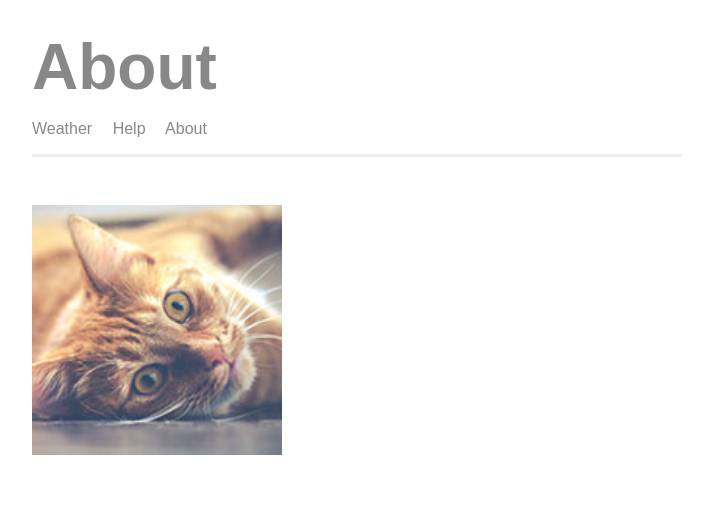
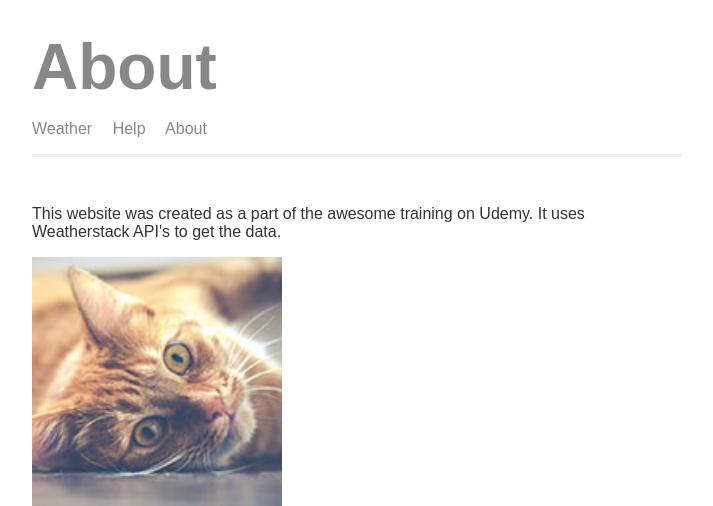
Before and after one commit to kartikguptabits/node3-weather-app, a Node server app: page /about in a window 1280 px wide. Shown: the top 506 px of the page, without its empty margins (283-996 px from the left). Run offline with Node 20, Linux system fonts and the light colour scheme; some libraries are stand-ins or nearby versions.

Commit message:
Added About Text

```diff
--- a/templates/views/about.hbs
+++ b/templates/views/about.hbs
@@ -12,6 +12,7 @@
 <body>
     <div class = "main-content">
         {{>header}}
+        <p>This website was created as a part of the awesome training on Udemy. It uses Weatherstack API's to get the data.</p>
         <img src = "/img/cat.jpg" class = "portrait">
     </div>
 
```
